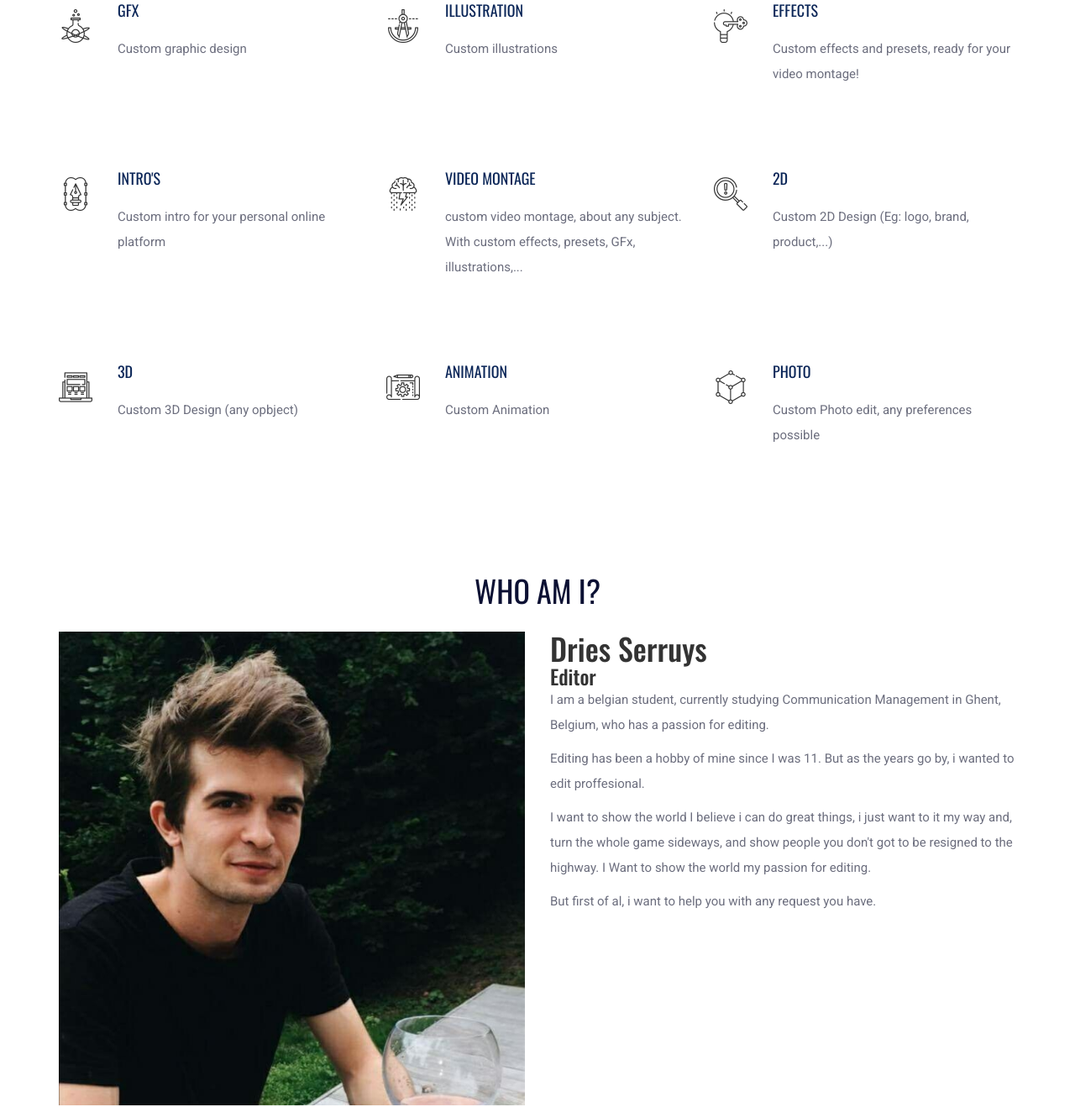
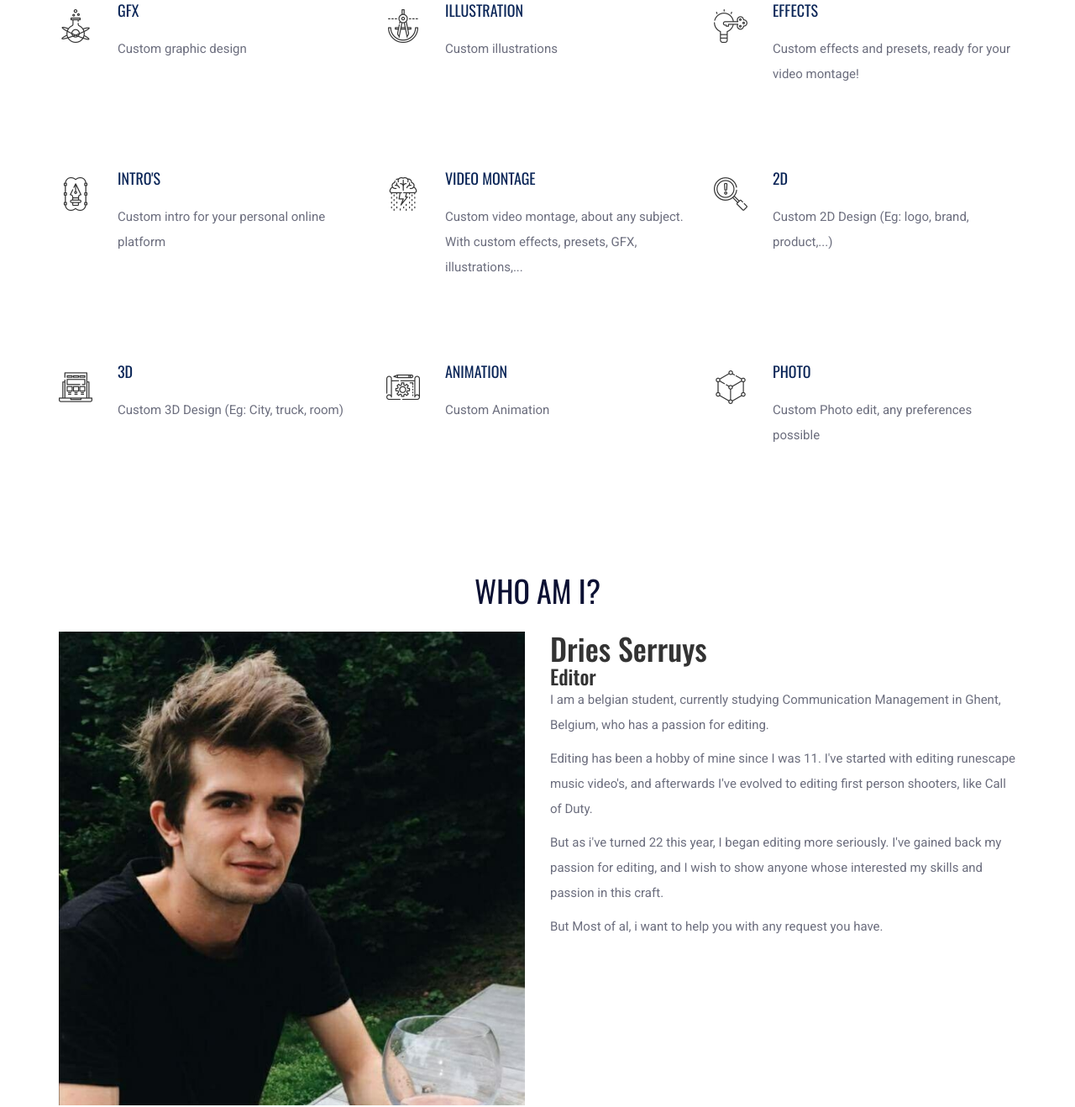
Before and after one commit to yourfreelance-editor/web, a plain HTML site: page index.html in a window 1280 px wide. Shown: the part 1730-3048 px from the top of the page at 84% size. Drawn offline with nearby package versions, Linux system fonts and the light colour scheme.

Commit message:
Update index.html

```diff
--- a/index.html
+++ b/index.html
@@ -263,7 +263,7 @@
 						</div>
 						<div class="service-text">
 							<h2>Video Montage</h2>
-							<p>custom video montage, about any subject. With custom effects, presets, GFx, illustrations,...
+							<p>Custom video montage, about any subject. With custom effects, presets, GFX, illustrations,...
 								</p>
 						</div>
 					</div>
@@ -291,7 +291,7 @@
 						</div>
 						<div class="service-text">
 							<h2>3D</h2>
-							<p>Custom 3D Design (any opbject)
+							<p>Custom 3D Design (Eg: City, truck, room)
 								</p>
 						</div>
 					</div>
@@ -345,9 +345,9 @@
 					<h2>Dries Serruys</h2>
 					<h3>Editor</h3>
 					<p>I am a belgian student, currently studying Communication Management in Ghent, Belgium, who has a passion for editing.</p>
-					<p>Editing has been a hobby of mine since I was 11. But as the years go by, i wanted to edit proffesional.</p>
-					<p>I want to show the world I believe i can do great things, i just want to it my way and, turn the whole game sideways, and show people you don't got to be resigned to the highway. I Want to show the world my passion for editing.</p>
-					<p>But first of al, i want to help you with any request you have.</p>
+					<p>Editing has been a hobby of mine since I was 11. I've started with editing runescape music video's, and afterwards I've evolved to editing first person shooters, like Call of Duty.</p>
+					<p>But as i've turned 22 this year, I began editing more seriously. I've gained back my passion for editing, and I wish to show anyone whose interested my skills and passion in this craft. </p>
+					<p>But Most of al, i want to help you with any request you have.</p>
 				</div>
 			</div>
 		</div>
```
